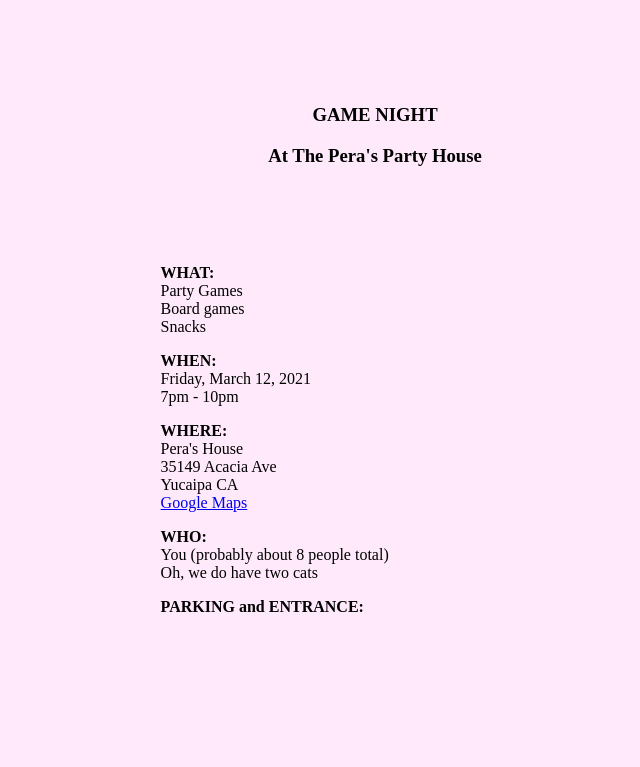
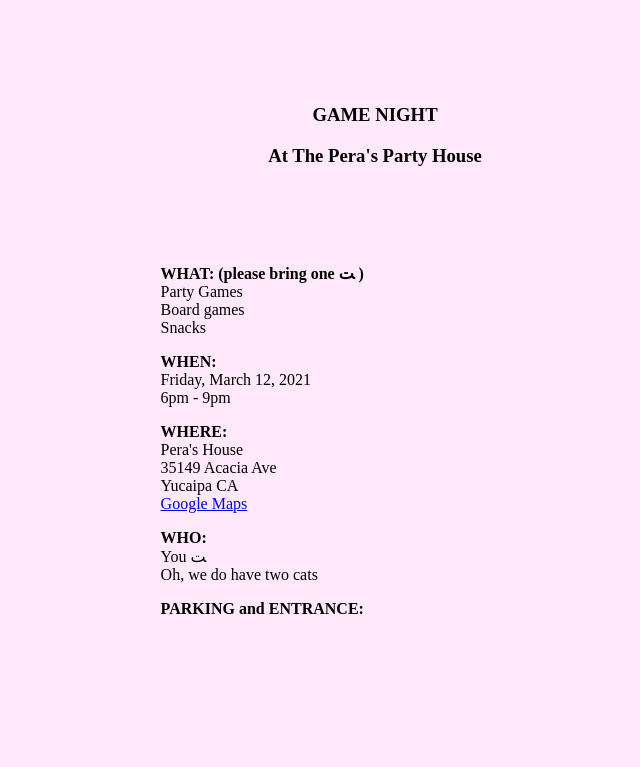
Before and after one commit to sevr/game, a plain HTML site: page index.html in a window 1280 px wide. Shown: the top 767 px of the page, without its empty margins (265-905 px from the left). Drawn offline with Linux system fonts and the light colour scheme; a web font is replaced by a local one.

Commit message:
Update index.html

```diff
--- a/index.html
+++ b/index.html
@@ -41,7 +41,7 @@
   </div>
 
   <div class=info>
-     <b>WHAT:</b>
+     <b>WHAT: (please bring one ﺖ ) </b>
     <br>
      Party Games
       <br>
@@ -54,7 +54,7 @@
     <br>
       Friday, March 12, 2021
       <br>
-      7pm - 10pm
+      6pm - 9pm
       <p>
 
         <b>WHERE:</b>
@@ -70,7 +70,7 @@
 
       <b> WHO:</b>
         <br>
-        You (probably about 8 people total)
+        You ﺖ
         <br>
         Oh, we do have two cats
         <p>
@@ -79,12 +79,9 @@
   </div>
 
   <img src="parking2.jpg" alt="">
-
   <p>
 
-
   <img src="entrance2.jpg" alt="">
-
     <p>
 
   <hr>
```
